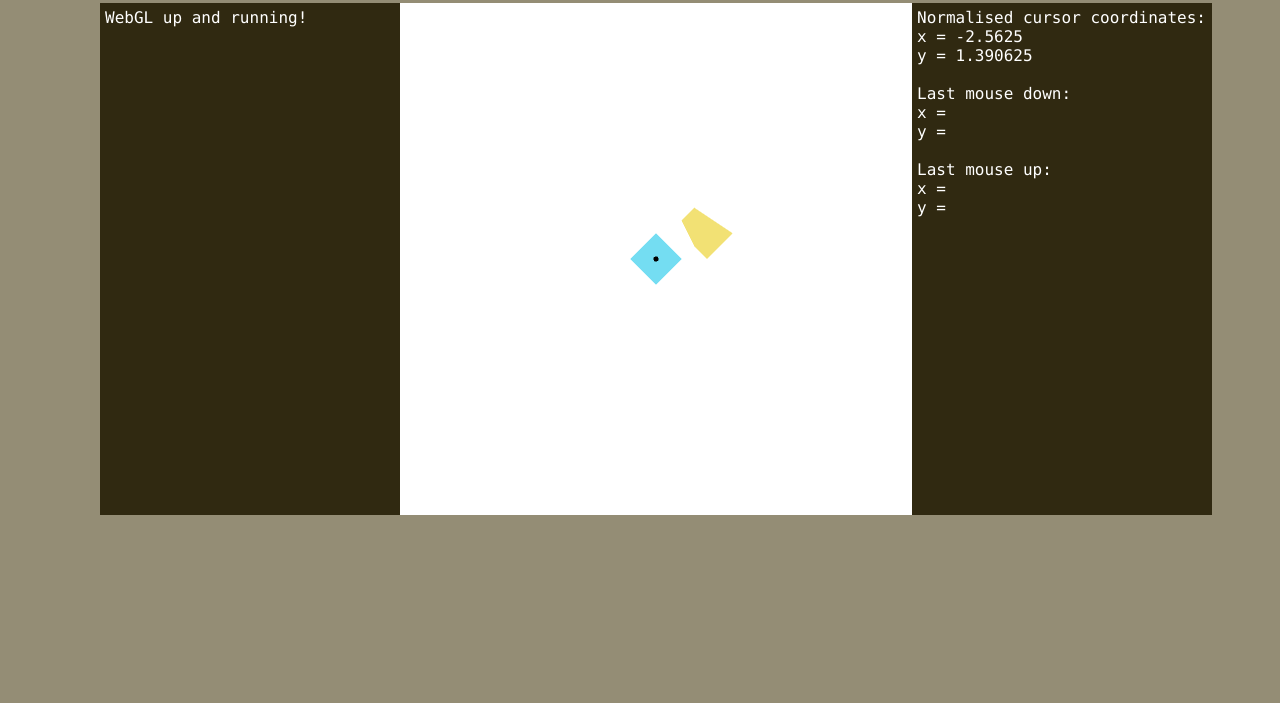
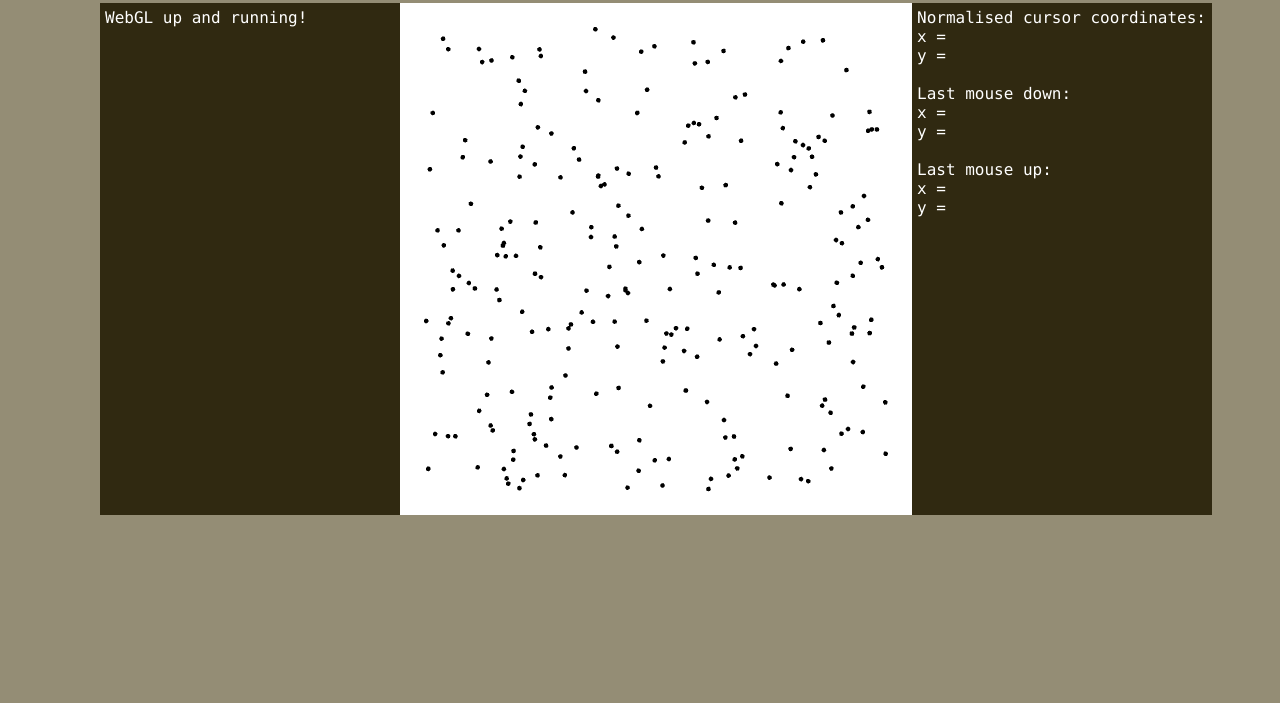
Before and after one commit to m-ender/midgard, a website: page public/index.html in a window 1280 px wide. Shown: the part 97-800 px from the top of the page. Drawn offline with Linux system fonts and the light colour scheme; animation ran at ten frames a second.

Commit message:
Add PRNG and skeleton for Terrain class

```diff
--- a/public/Configuration.js
+++ b/public/Configuration.js
@@ -2,7 +2,9 @@
 // the coordinate range [-1, 1].
 // The scaling is done in the shaders, but is has to be taking into account
 // in obtaining coordinates from the mouse position.
-var renderScale = 1;
+var renderScale = 0.9;
 var maxCoord = 1/renderScale;
 
 var markerRadius = 0.01;
+
+var nPolygons = 256;
--- /dev/null
+++ b/public/Terrain.js
@@ -0,0 +1,39 @@
+// n is the number of samples and hence polygons to use
+// If seed is provided, a seed random number generator is used,
+// otherwise defaults to Math.random().
+function Terrain(n, seed)
+{
+    this.n = n;
+
+    if (seed)
+        this.rand = new Math.seedrandom(seed);
+    else
+        this.rand = Math.random;
+
+    this.generatePoints();
+}
+
+Terrain.prototype.generatePoints = function() {
+    var i;
+
+    this.points = [];
+
+    for(i = 0; i < this.n; ++i)
+    {
+        var x = 2*this.rand() - 1;
+        var y = 2*this.rand() - 1;
+
+        this.points.push({
+            x: x,
+            y: y,
+            geometry: new Circle(x, y, 'black', markerRadius)
+        });
+    }
+};
+
+Terrain.prototype.render = function() {
+    var i;
+
+    for (i = 0; i < this.points.length; ++i)
+        this.points[i].geometry.render();
+};
--- a/public/math.js
+++ b/public/math.js
@@ -20,3 +20,6 @@ var min = Math.min;
 function sign(x) {
     return x ? (x < 0 ? -1 : 1) : 0;
 }
+
+var MAX_INT = 9007199254740992;
+var MIN_INT = -9007199254740992;
--- a/public/midgard.js
+++ b/public/midgard.js
@@ -23,6 +23,8 @@ var angle = 0;
 
 var circles = [];
 var polygons = [];
+
+var terrain;
 
 window.onload = init;
 
@@ -86,22 +88,10 @@ function init()
 
     prepareCircles();
 
-    circles.push(new Circle(0, 0, 'black', markerRadius));
+    var seed = floor(Math.random() * MAX_INT);
+    if (debug) console.log(seed);
 
-    polygons.push(new ConvexPolygon([
-        {x:0.1,y:0},
-        {x:0,y:0.1},
-        {x:-0.1,y:0},
-        {x:0,y:-0.1}
-    ], colorGenerator.next()));
-
-    polygons.push(new ConvexPolygon([
-        {x:0.2,y:0},
-        {x:0.3,y:0.1},
-        {x:0.15,y:0.2},
-        {x:0.1,y:0.15},
-        {x:0.15,y:0.05}
-    ], colorGenerator.next()));
+    terrain = new Terrain(nPolygons, seed);
 
     gl.blendFunc(gl.SRC_ALPHA, gl.ONE_MINUS_SRC_ALPHA);
 
@@ -215,8 +205,13 @@ function drawScreen()
     gl.useProgram(midgardProgram.program);
     gl.uniform1f(midgardProgram.uGridAngle, 0);
 
+    terrain.render();
+
     for (i = 0; i < polygons.length; ++i)
+    {
         polygons[i].render();
+        polygons[i].render(true);
+    }
 
     for (i = 0; i < circles.length; ++i)
         circles[i].render();
--- /dev/null
+++ b/public/seedrandom.js
@@ -0,0 +1,372 @@
+/**
+
+seedrandom.js
+=============
+
+Seeded random number generator for Javascript.
+
+version 2.3.6<br>
+Author: David Bau<br>
+Date: 2014 May 14
+
+Can be used as a plain script, a node.js module or an AMD module.
+
+Script tag usage
+----------------
+
+<script src=//cdnjs.cloudflare.com/ajax/libs/seedrandom/2.3.6/seedrandom.min.js>
+</script>
+
+// Sets Math.random to a PRNG initialized using the given explicit seed.
+Math.seedrandom('hello.');
+console.log(Math.random());          // Always 0.9282578795792454
+console.log(Math.random());          // Always 0.3752569768646784
+
+// Sets Math.random to an ARC4-based PRNG that is autoseeded using the
+// current time, dom state, and other accumulated local entropy.
+// The generated seed string is returned.
+Math.seedrandom();
+console.log(Math.random());          // Reasonably unpredictable.
+
+// Seeds using the given explicit seed mixed with accumulated entropy.
+Math.seedrandom('added entropy.', { entropy: true });
+console.log(Math.random());          // As unpredictable as added entropy.
+
+// Use "new" to create a local prng without altering Math.random.
+var myrng = new Math.seedrandom('hello.');
+console.log(myrng());                // Always 0.9282578795792454
+
+
+Node.js usage
+-------------
+
+npm install seedrandom
+
+// Local PRNG: does not affect Math.random.
+var seedrandom = require('seedrandom');
+var rng = seedrandom('hello.');
+console.log(rng());                  // Always 0.9282578795792454
+
+// Autoseeded ARC4-based PRNG.
+rng = seedrandom();
+console.log(rng());                  // Reasonably unpredictable.
+
+// Global PRNG: set Math.random.
+seedrandom('hello.', { global: true });
+console.log(Math.random());          // Always 0.9282578795792454
+
+// Mixing accumulated entropy.
+rng = seedrandom('added entropy.', { entropy: true });
+console.log(rng());                  // As unpredictable as added entropy.
+
+
+Require.js usage
+----------------
+
+Similar to node.js usage:
+
+bower install seedrandom
+
+require(['seedrandom'], function(seedrandom) {
+  var rng = seedrandom('hello.');
+  console.log(rng());                  // Always 0.9282578795792454
+});
+
+
+Network seeding via a script tag
+--------------------------------
+
+<script src=//cdnjs.cloudflare.com/ajax/libs/seedrandom/2.3.6/seedrandom.min.js>
+</script>
+<!-- Seeds using urandom bits from a server. -->
+<script src=//jsonlib.appspot.com/urandom?callback=Math.seedrandom">
+</script>
+
+Examples of manipulating the seed for various purposes:
+
+var seed = Math.seedrandom();        // Use prng with an automatic seed.
+document.write(Math.random());       // Pretty much unpredictable x.
+
+var rng = new Math.seedrandom(seed); // A new prng with the same seed.
+document.write(rng());               // Repeat the 'unpredictable' x.
+
+function reseed(event, count) {      // Define a custom entropy collector.
+  var t = [];
+  function w(e) {
+    t.push([e.pageX, e.pageY, +new Date]);
+    if (t.length < count) { return; }
+    document.removeEventListener(event, w);
+    Math.seedrandom(t, { entropy: true });
+  }
+  document.addEventListener(event, w);
+}
+reseed('mousemove', 100);            // Reseed after 100 mouse moves.
+
+The "pass" option can be used to get both the prng and the seed.
+The following returns both an autoseeded prng and the seed as an object,
+without mutating Math.random:
+
+var obj = Math.seedrandom(null, { pass: function(prng, seed) {
+  return { random: prng, seed: seed };
+}});
+
+
+Version notes
+-------------
+
+The random number sequence is the same as version 1.0 for string seeds.
+* Version 2.0 changed the sequence for non-string seeds.
+* Version 2.1 speeds seeding and uses window.crypto to autoseed if present.
+* Version 2.2 alters non-crypto autoseeding to sweep up entropy from plugins.
+* Version 2.3 adds support for "new", module loading, and a null seed arg.
+* Version 2.3.1 adds a build environment, module packaging, and tests.
+* Version 2.3.4 fixes bugs on IE8, and switches to MIT license.
+* Version 2.3.6 adds a readable options object argument.
+
+The standard ARC4 key scheduler cycles short keys, which means that
+seedrandom('ab') is equivalent to seedrandom('abab') and 'ababab'.
+Therefore it is a good idea to add a terminator to avoid trivial
+equivalences on short string seeds, e.g., Math.seedrandom(str + '\0').
+Starting with version 2.0, a terminator is added automatically for
+non-string seeds, so seeding with the number 111 is the same as seeding
+with '111\0'.
+
+When seedrandom() is called with zero args or a null seed, it uses a
+seed drawn from the browser crypto object if present.  If there is no
+crypto support, seedrandom() uses the current time, the native rng,
+and a walk of several DOM objects to collect a few bits of entropy.
+
+Each time the one- or two-argument forms of seedrandom are called,
+entropy from the passed seed is accumulated in a pool to help generate
+future seeds for the zero- and two-argument forms of seedrandom.
+
+On speed - This javascript implementation of Math.random() is several
+times slower than the built-in Math.random() because it is not native
+code, but that is typically fast enough.  Some details (timings on
+Chrome 25 on a 2010 vintage macbook):
+
+* seeded Math.random()          - avg less than 0.0002 milliseconds per call
+* seedrandom('explicit.')       - avg less than 0.2 milliseconds per call
+* seedrandom('explicit.', true) - avg less than 0.2 milliseconds per call
+* seedrandom() with crypto      - avg less than 0.2 milliseconds per call
+
+Autoseeding without crypto is somewhat slower, about 20-30 milliseconds on
+a 2012 windows 7 1.5ghz i5 laptop, as seen on Firefox 19, IE 10, and Opera.
+Seeded rng calls themselves are fast across these browsers, with slowest
+numbers on Opera at about 0.0005 ms per seeded Math.random().
+
+
+LICENSE (MIT)
+-------------
+
+Copyright (c)2014 David Bau.
+
+Permission is hereby granted, free of charge, to any person obtaining
+a copy of this software and associated documentation files (the
+"Software"), to deal in the Software without restriction, including
+without limitation the rights to use, copy, modify, merge, publish,
+distribute, sublicense, and/or sell copies of the Software, and to
+permit persons to whom the Software is furnished to do so, subject to
+the following conditions:
+
+The above copyright notice and this permission notice shall be
+included in all copies or substantial portions of the Software.
+
+THE SOFTWARE IS PROVIDED "AS IS", WITHOUT WARRANTY OF ANY KIND,
+EXPRESS OR IMPLIED, INCLUDING BUT NOT LIMITED TO THE WARRANTIES OF
+MERCHANTABILITY, FITNESS FOR A PARTICULAR PURPOSE AND NONINFRINGEMENT.
+IN NO EVENT SHALL THE AUTHORS OR COPYRIGHT HOLDERS BE LIABLE FOR ANY
+CLAIM, DAMAGES OR OTHER LIABILITY, WHETHER IN AN ACTION OF CONTRACT,
+TORT OR OTHERWISE, ARISING FROM, OUT OF OR IN CONNECTION WITH THE
+SOFTWARE OR THE USE OR OTHER DEALINGS IN THE SOFTWARE.
+
+*/
+
+/**
+ * All code is in an anonymous closure to keep the global namespace clean.
+ */
+(function (
+    global, pool, math, width, chunks, digits, module, define, rngname) {
+
+//
+// The following constants are related to IEEE 754 limits.
+//
+var startdenom = math.pow(width, chunks),
+    significance = math.pow(2, digits),
+    overflow = significance * 2,
+    mask = width - 1,
+
+//
+// seedrandom()
+// This is the seedrandom function described above.
+//
+impl = math['seed' + rngname] = function(seed, options, callback) {
+  var key = [];
+  options = (options == true) ? { entropy: true } : (options || {});
+
+  // Flatten the seed string or build one from local entropy if needed.
+  var shortseed = mixkey(flatten(
+    options.entropy ? [seed, tostring(pool)] :
+    (seed == null) ? autoseed() : seed, 3), key);
+
+  // Use the seed to initialize an ARC4 generator.
+  var arc4 = new ARC4(key);
+
+  // Mix the randomness into accumulated entropy.
+  mixkey(tostring(arc4.S), pool);
+
+  // Calling convention: what to return as a function of prng, seed, is_math.
+  return (options.pass || callback ||
+      // If called as a method of Math (Math.seedrandom()), mutate Math.random
+      // because that is how seedrandom.js has worked since v1.0.  Otherwise,
+      // it is a newer calling convention, so return the prng directly.
+      function(prng, seed, is_math_call) {
+        if (is_math_call) { math[rngname] = prng; return seed; }
+        else return prng;
+      })(
+
+  // This function returns a random double in [0, 1) that contains
+  // randomness in every bit of the mantissa of the IEEE 754 value.
+  function() {
+    var n = arc4.g(chunks),             // Start with a numerator n < 2 ^ 48
+        d = startdenom,                 //   and denominator d = 2 ^ 48.
+        x = 0;                          //   and no 'extra last byte'.
+    while (n < significance) {          // Fill up all significant digits by
+      n = (n + x) * width;              //   shifting numerator and
+      d *= width;                       //   denominator and generating a
+      x = arc4.g(1);                    //   new least-significant-byte.
+    }
+    while (n >= overflow) {             // To avoid rounding up, before adding
+      n /= 2;                           //   last byte, shift everything
+      d /= 2;                           //   right using integer math until
+      x >>>= 1;                         //   we have exactly the desired bits.
+    }
+    return (n + x) / d;                 // Form the number within [0, 1).
+  }, shortseed, 'global' in options ? options.global : (this == math));
+};
+
+//
+// ARC4
+//
+// An ARC4 implementation.  The constructor takes a key in the form of
+// an array of at most (width) integers that should be 0 <= x < (width).
+//
+// The g(count) method returns a pseudorandom integer that concatenates
+// the next (count) outputs from ARC4.  Its return value is a number x
+// that is in the range 0 <= x < (width ^ count).
+//
+/** @constructor */
+function ARC4(key) {
+  var t, keylen = key.length,
+      me = this, i = 0, j = me.i = me.j = 0, s = me.S = [];
+
+  // The empty key [] is treated as [0].
+  if (!keylen) { key = [keylen++]; }
+
+  // Set up S using the standard key scheduling algorithm.
+  while (i < width) {
+    s[i] = i++;
+  }
+  for (i = 0; i < width; i++) {
+    s[i] = s[j = mask & (j + key[i % keylen] + (t = s[i]))];
+    s[j] = t;
+  }
+
+  // The "g" method returns the next (count) outputs as one number.
+  (me.g = function(count) {
+    // Using instance members instead of closure state nearly doubles speed.
+    var t, r = 0,
+        i = me.i, j = me.j, s = me.S;
+    while (count--) {
+      t = s[i = mask & (i + 1)];
+      r = r * width + s[mask & ((s[i] = s[j = mask & (j + t)]) + (s[j] = t))];
+    }
+    me.i = i; me.j = j;
+    return r;
+    // For robust unpredictability discard an initial batch of values.
+    // See http://www.rsa.com/rsalabs/node.asp?id=2009
+  })(width);
+}
+
+//
+// flatten()
+// Converts an object tree to nested arrays of strings.
+//
+function flatten(obj, depth) {
+  var result = [], typ = (typeof obj), prop;
+  if (depth && typ == 'object') {
+    for (prop in obj) {
+      try { result.push(flatten(obj[prop], depth - 1)); } catch (e) {}
+    }
+  }
+  return (result.length ? result : typ == 'string' ? obj : obj + '\0');
+}
+
+//
+// mixkey()
+// Mixes a string seed into a key that is an array of integers, and
+// returns a shortened string seed that is equivalent to the result key.
+//
+function mixkey(seed, key) {
+  var stringseed = seed + '', smear, j = 0;
+  while (j < stringseed.length) {
+    key[mask & j] =
+      mask & ((smear ^= key[mask & j] * 19) + stringseed.charCodeAt(j++));
+  }
+  return tostring(key);
+}
+
+//
+// autoseed()
+// Returns an object for autoseeding, using window.crypto if available.
+//
+/** @param {Uint8Array|Navigator=} seed */
+function autoseed(seed) {
+  try {
+    global.crypto.getRandomValues(seed = new Uint8Array(width));
+    return tostring(seed);
+  } catch (e) {
+    return [+new Date, global, (seed = global.navigator) && seed.plugins,
+            global.screen, tostring(pool)];
+  }
+}
+
+//
+// tostring()
+// Converts an array of charcodes to a string
+//
+function tostring(a) {
+  return String.fromCharCode.apply(0, a);
+}
+
+//
+// When seedrandom.js is loaded, we immediately mix a few bits
+// from the built-in RNG into the entropy pool.  Because we do
+// not want to intefere with determinstic PRNG state later,
+// seedrandom will not call math.random on its own again after
+// initialization.
+//
+mixkey(math[rngname](), pool);
+
+//
+// Nodejs and AMD support: export the implemenation as a module using
+// either convention.
+//
+if (module && module.exports) {
+  module.exports = impl;
+} else if (define && define.amd) {
+  define(function() { return impl; });
+}
+
+// End anonymous scope, and pass initial values.
+})(
+  this,   // global window object
+  [],     // pool: entropy pool starts empty
+  Math,   // math: package containing random, pow, and seedrandom
+  256,    // width: each RC4 output is 0 <= x < 256
+  6,      // chunks: at least six RC4 outputs for each double
+  52,     // digits: there are 52 significant digits in a double
+  (typeof module) == 'object' && module,    // present in node.js
+  (typeof define) == 'function' && define,  // present with an AMD loader
+  'random'// rngname: name for Math.random and Math.seedrandom
+);
```
Also changed, not shown: public/index.html (+3 -0 lines).
